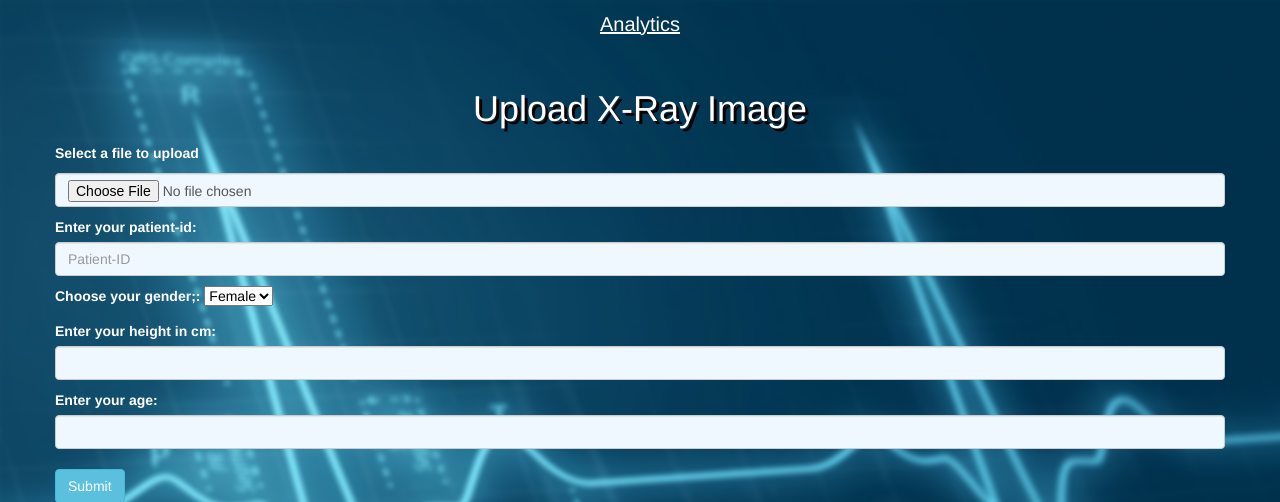
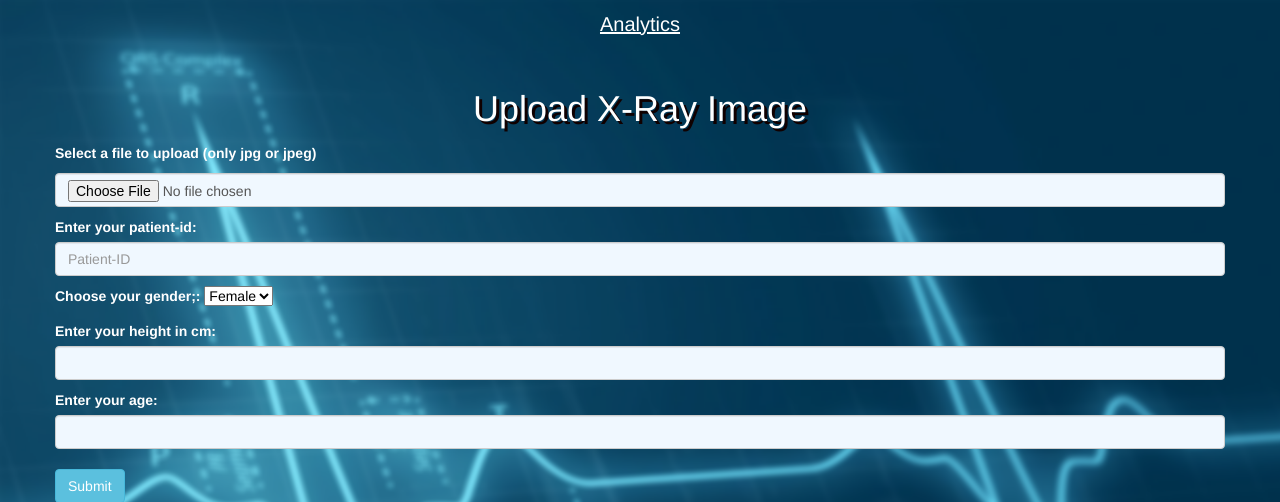
Before and after one commit to VallishaM/pneumonia-detector, a Flask app: page / in a window 1280 px wide. Shown: the top 502 px of the page. Run offline with Flask 2, Linux system fonts and the light colour scheme; some libraries are stand-ins or nearby versions.

Commit message:
added compatible file types to form

```diff
--- a/templates/upload.html
+++ b/templates/upload.html
@@ -14,7 +14,7 @@
 <div class="container" >
 <div class="row">
     {% if not filename %}
-        <b><p style="color: white;padding-top: 5px;;border: 1px black;font:22px;">Select a file to upload</p></b>
+        <b><p style="color: white;padding-top: 5px;;border: 1px black;font:22px;">Select a file to upload (only jpg or jpeg)</p></b>
     {% endif %}
     <p align= style="color: white;">
         {% with messages = get_flashed_messages() %}
```
